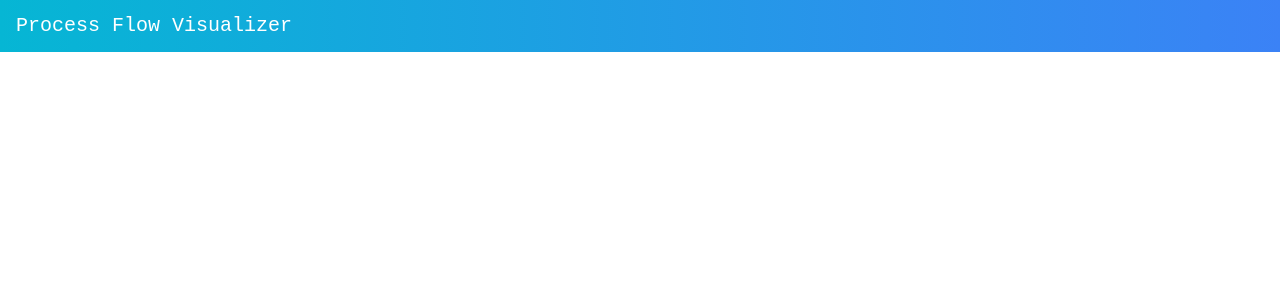
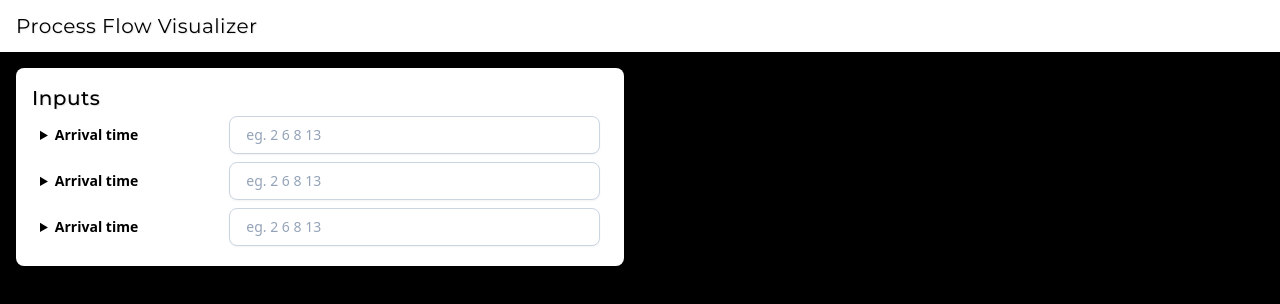
Before and after one commit to Aditya-Prajapati/ProcessFlowVisualizer-frontend, a React (Create React App) app: page / in a window 1280 px wide. Shown: the top 304 px of the page. Built offline with nearby package versions, Linux system fonts and the light colour scheme.

Commit message:
Inputbox in progress

```diff
--- a/src/components/App/App.js
+++ b/src/components/App/App.js
@@ -3,9 +3,11 @@ import { Header, Footer, Inputbox } from "../exports";
 
 const App = () => {
   return (
-    <div className="App">
+    <div className="app w-screen h-screen bg-black">
       <Header />
-      <Inputbox />
+      <div className="w-1/2-screen p-4">
+        <Inputbox />
+      </div>
       <Footer />
     </div>
   );
--- a/src/components/Header/Header.js
+++ b/src/components/Header/Header.js
@@ -3,8 +3,8 @@ import "./Header.css";
 const Header = ({  }) => {
   return (
     <>
-    <div className="header sticky top-0 px-4 py-3 gradient">
-      <h1 className="text-white text-xl">Process Flow Visualizer</h1>
+    <div className="header sticky top-0 px-4 py-3 shadow bg-white">
+      <h1 className="text-black text-xl font-heading shadow-text">Process Flow Visualizer</h1>
     </div>
     </>
   );
--- a/src/components/Inputbox/Inputbox.js
+++ b/src/components/Inputbox/Inputbox.js
@@ -1,11 +1,15 @@
 import "./Inputbox.css";
+import { LabelAndInput } from "../../shared/exports";
 
-const Inputbox = ({  }) => {
+const Inputbox = ({}) => {
   return (
-    <div className="inputbox gradient">
-
+    <div className="inputbox bg-white shadow rounded-lg p-4 w-full h-full">
+      <h1 className="text-xl font-heading font-medium shadow-text">Inputs</h1>
+      <LabelAndInput label="Arrival time" description="arrival time one line define" placeholder="eg. 2 6 8 13" />
+      <LabelAndInput label="Arrival time" description="arrival time one line define" placeholder="eg. 2 6 8 13" />
+      <LabelAndInput label="Arrival time" description="arrivalhello there a time one line define" placeholder="eg. 2 6 8 13" />
     </div>
-  )
-}
+  );
+};
 
 export default Inputbox;
--- a/src/index.css
+++ b/src/index.css
@@ -1,16 +1,37 @@
+@import url('https://fonts.googleapis.com/css2?family=Montserrat:ital,wght@0,100..900;1,100..900&display=swap');
+
 @tailwind base;
 @tailwind components;
 @tailwind utilities;
 
+@layer base {
+  * {
+    margin: 0;
+    padding: 0;
+    box-sizing: border-box;
+  }
+}
+
 @layer components {
+  .font-heading {
+    @apply tracking-wide;
+  }
+
+  .inputStyles {
+    @apply px-4 py-2 border border-slate-300 rounded-lg text-sm shadow-sm placeholder-slate-400 focus:outline-none focus:border-sky-500 invalid:border-pink-500 invalid:text-pink-600;
+  }
+}
+
+@layer utilities {
   .gradient {
     @apply bg-gradient-to-r from-cyan-500 to-blue-500;
   }
+
+  .shadow {
+    @apply shadow-md
+  }
+
+  .shadow-text {
+    text-shadow: 1px 1px 1px rgba(0, 0, 0, 0.1)
+  }
 }
-
-* {
-  margin: 0;
-  padding: 0;
-  font-family: 'Courier New', Courier, monospace;
-  font-weight: 500;
-}
--- /dev/null
+++ b/src/shared/LabelAndInput.js
@@ -0,0 +1,25 @@
+const LabelAndInput = ({ label, description, placeholder }) => {
+  return (
+    <div className="flex flex-wrap mx-auto p-1">
+      <div className="flex items-center w-full md:w-1/3 px-1">
+        <details className="rounded-lg cursor-pointer">
+          <summary className="text-sm font-semibold">
+            <span className="w-full">{label}</span>
+          </summary>
+          <div className="mt-1 text-sm">
+            <p>{description}</p>
+          </div>
+        </details>
+      </div>
+      <div className="w-full md:w-2/3 px-1">
+        <input
+          type="text"
+          className="inputStyles w-full"
+          placeholder={placeholder}
+        />
+      </div>
+    </div>
+  );
+};
+
+export default LabelAndInput;
--- /dev/null
+++ b/src/shared/exports.js
@@ -0,0 +1,2 @@
+import LabelAndInput from "./LabelAndInput";
+export { LabelAndInput }
--- a/tailwind.config.js
+++ b/tailwind.config.js
@@ -2,7 +2,15 @@
 module.exports = {
   content: ["./src/**/*.{js,jsx,ts,tsx}"],
   theme: {
-    extend: {},
+    extend: {
+      fontFamily: {
+        "heading": ["Montserrat"],
+        "text": ["Montserrat"]
+      },
+      width: {
+        "1/2-screen": "50vw"
+      }
+    },
   },
   plugins: [],
-}
+};
```
Also changed, not shown: 1 other file (tests, documents, lock files or other folders).
